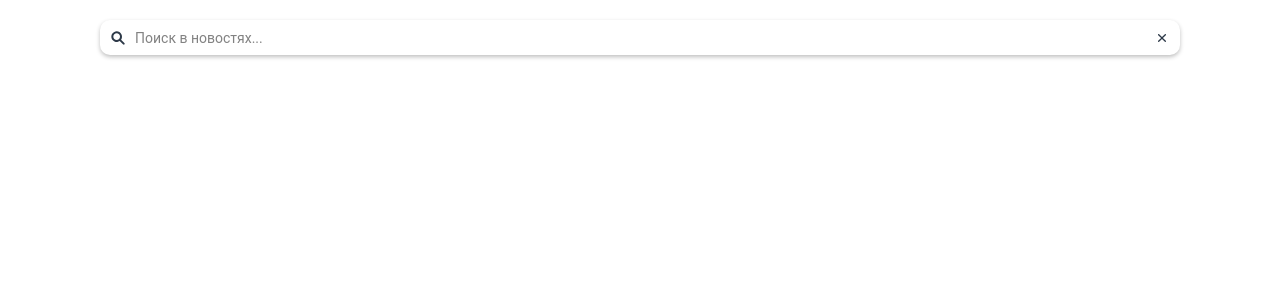
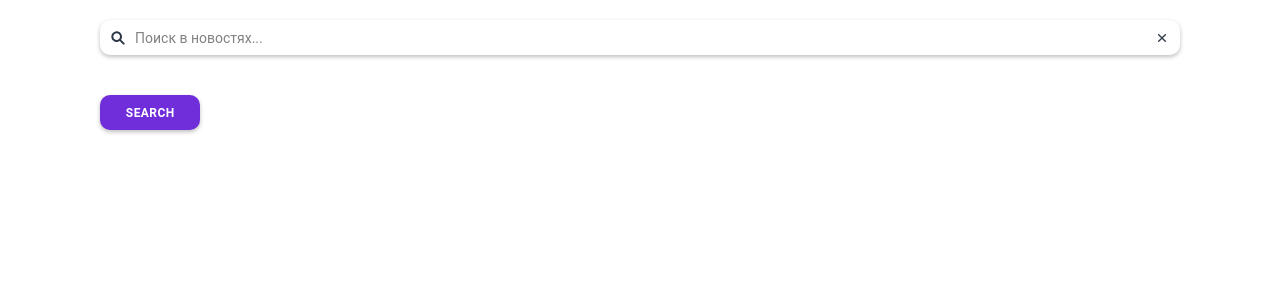
Before and after one commit to zvladn7/news-searcher, a React (Create React App) app in the folder client/: page /ui-kit in a window 1280 px wide. Shown: the top 300 px of the page. Built offline with nearby package versions, Linux system fonts and the light colour scheme; the HTML template or start-up script is replaced by a standard one.

Commit message:
#4 added search button

```diff
--- /dev/null
+++ b/client/src/components/ui/searchButton/index.jsx
@@ -0,0 +1,30 @@
+import React from 'react';
+import PropTypes from 'prop-types';
+
+const SearchButton = (props) => {
+  const {text, onClick, disabled} = props;
+
+  return (
+    <button
+      className='search-button'
+      onClick={onClick}
+      disabled={disabled}
+    >
+      {text}
+    </button>
+  );
+};
+
+SearchButton.propTypes = {
+  text: PropTypes.string,
+  onClick: PropTypes.func,
+  disabled: PropTypes.bool,
+};
+
+SearchButton.defaultProps = {
+  text: 'Search',
+  onClick: () => {},
+  disabled: false,
+};
+
+export default SearchButton;
--- /dev/null
+++ b/client/src/components/ui/searchButton/index.scss
@@ -0,0 +1,31 @@
+.search-button {
+  outline: none;
+  display: flex;
+  justify-content: center;
+  align-items: center;
+  text-align: center;
+  padding: 0;
+  margin: 0;
+  border: none;
+  transition: all 0.25s ease-in-out;
+
+  width: 100px;
+  height: 35px;
+  background: $purple;
+  border-radius: 10px;
+  box-shadow: 0 2px 4px rgba(0, 0, 0, 0.25);
+  @include text-button;
+  color: $white;
+
+  &:hover {
+    background: $black;
+  }
+
+  &:active {
+    background: $purple;
+  }
+
+  &:disabled {
+    background: $gray-3;
+  }
+}
--- a/client/src/pages/ui-kit/index.jsx
+++ b/client/src/pages/ui-kit/index.jsx
@@ -1,6 +1,7 @@
 import React, { useCallback, useState } from 'react';
 import InputSearch from '../../components/inputSearch';
 import { inputSearchHistory } from '../../mocks/inputSearch';
+import SearchButton from '../../components/ui/searchButton';
 
 const UiKit = () => {
   // TODO: вынести в класс с историей поиска
@@ -35,6 +36,9 @@ const UiKit = () => {
           history={inputSearchHistoryQueries}
         />
       </div>
+      <div className="ui-kit__component">
+        <SearchButton text='Search' onClick={() => console.log('Search button click!')} />
+      </div>
     </div>
   );
 };
--- a/client/src/styles/index.scss
+++ b/client/src/styles/index.scss
@@ -11,3 +11,4 @@
 
 // ui-components
 @import '../components/ui/input';
+@import '../components/ui/searchButton';
--- a/client/src/styles/typography.scss
+++ b/client/src/styles/typography.scss
@@ -21,3 +21,14 @@
   font-size: $text-2-font-size;
   line-height: $text-2-line-height;
 }
+
+@mixin text-button {
+  font-family: Roboto;
+  font-style: normal;
+  font-weight: bold;
+  font-size: $text-button-font-size;
+  line-height: $text-button-line-height;
+
+  text-transform: uppercase;
+  font-feature-settings: 'cpsp' on;
+}
--- a/client/src/styles/variables.scss
+++ b/client/src/styles/variables.scss
@@ -14,6 +14,9 @@ $text-1-line-height: 16px;
 $text-2-font-size: 12px;
 $text-2-line-height: 14px;
 
+$text-button-font-size: 12px;
+$text-button-line-height: 14px;
+
 // grid breakpoints
 $grid-breakpoints: (
         xs: 0,
```
